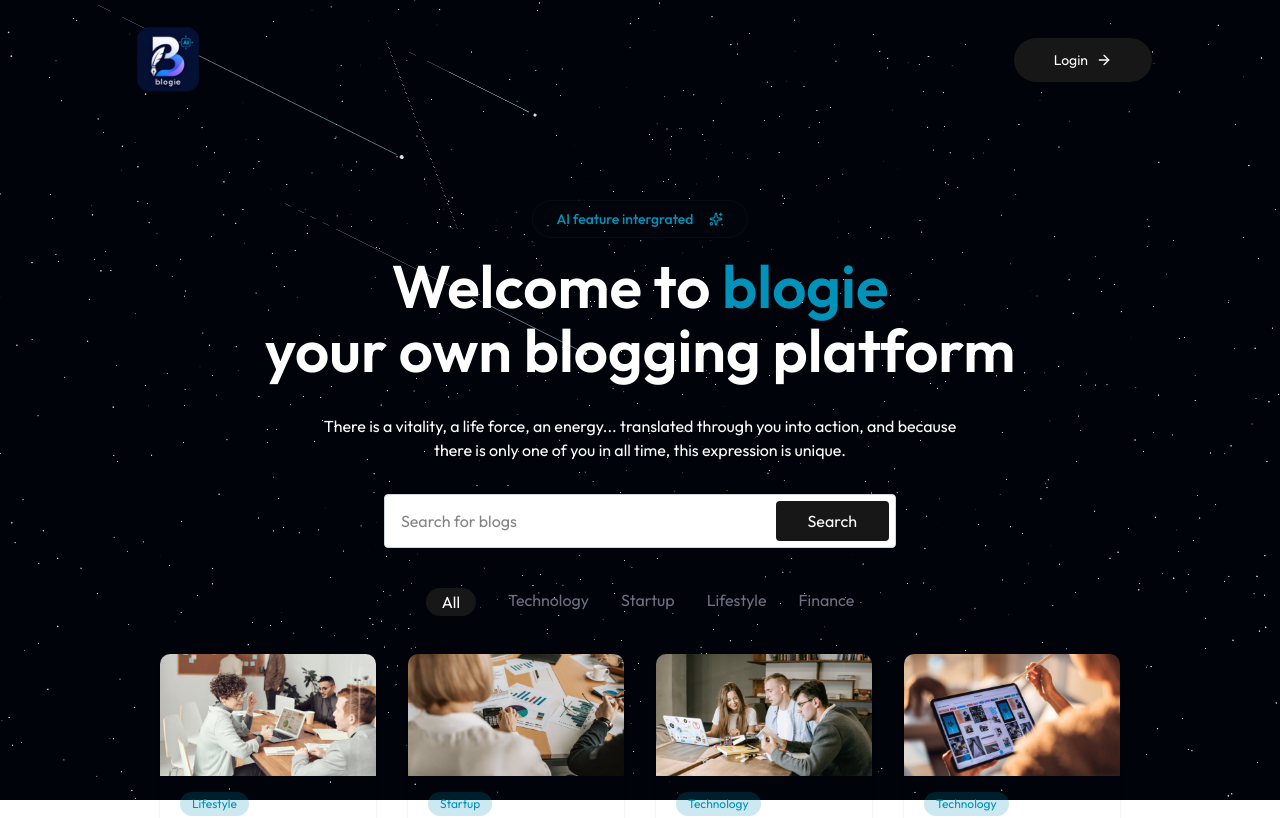
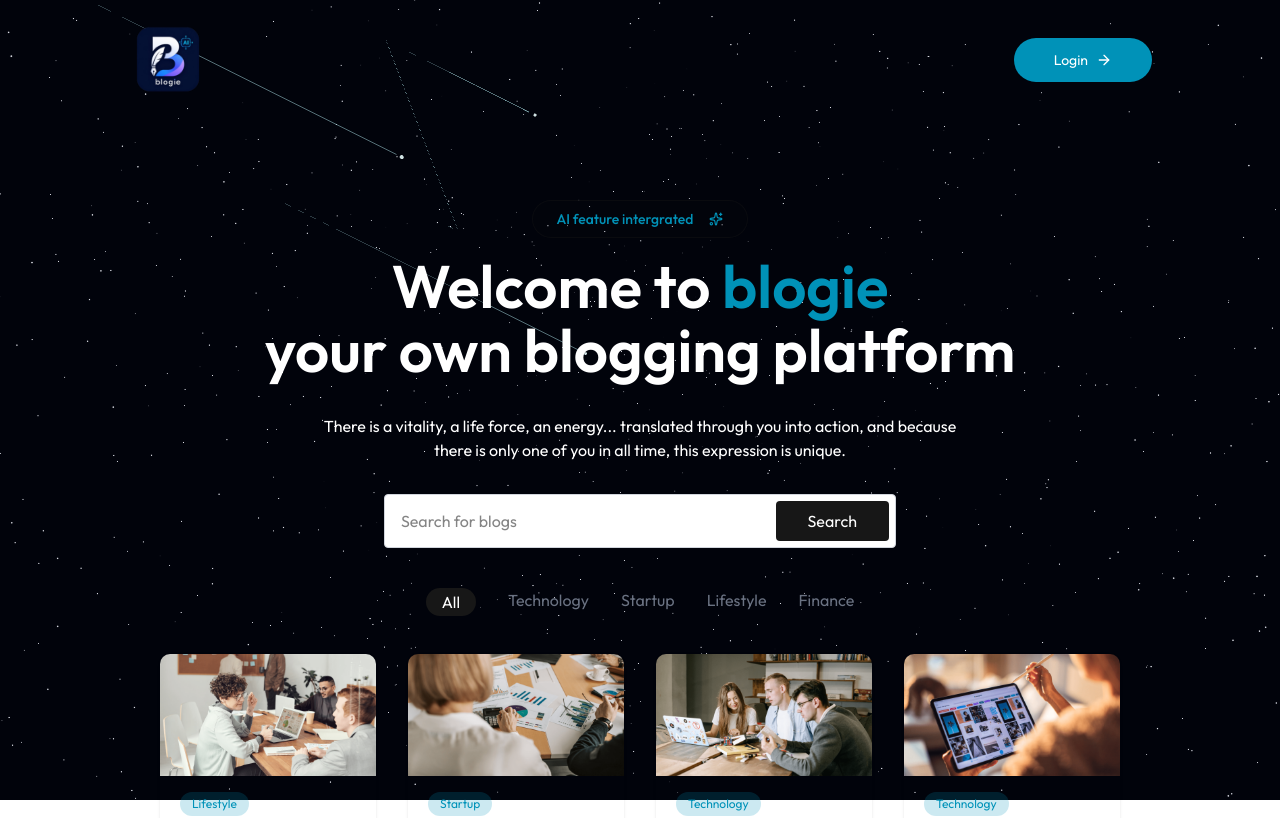
Before and after one commit to kingdada7/blogie, a React (Vite) app in the folder frontend/: page / in a window 1280 px wide. Shown: the top 818 px of the page. Built offline with nearby package versions, Linux system fonts and the light colour scheme; no server answers.

Commit message:
added token to the login flow

```diff
--- a/frontend/src/components/Navbar.jsx
+++ b/frontend/src/components/Navbar.jsx
@@ -1,9 +1,10 @@
 import { ArrowRight } from "lucide-react";
 import { assets } from "../Assets/assets";
 import { useNavigate } from "react-router";
+import { useAppContext } from "../context/AppContext";
 
 const Navbar = () => {
-  const navigate = useNavigate();
+  const { navigate, token } = useAppContext();
 
   return (
     <div className="flex justify-between items-center  py-5 mx-8 sm:mx-20 xl:mx-32">
@@ -15,9 +16,9 @@
       />
       <button
         onClick={() => navigate("/admin")}
-        className="flex items-center gap-2 rounded-full text-sm cursor-pointer bg-primary text-white px-10 py-2.5 "
+        className="flex items-center gap-2 rounded-full text-sm cursor-pointer bg-cyan-600 text-white px-10 py-2.5 "
       >
-        Login
+        {token ? "Dashboard" : "Login"}
         <ArrowRight className="w-4 " />
       </button>
     </div>
```
